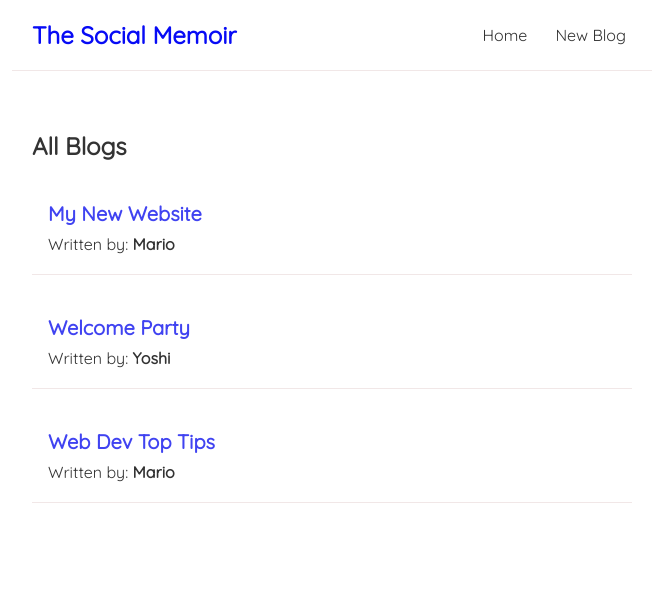
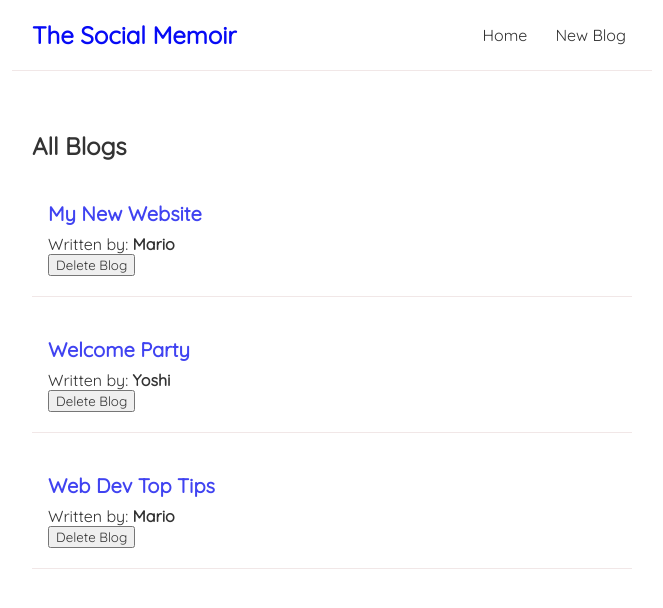
Before and after one commit to Mubarak1A/The-Discuss-Hub, a React (Vite) app: page / in a window 1280 px wide. Shown: the top 608 px of the page, without its empty margins (308-971 px from the left). Built offline with nearby package versions, Linux system fonts and the light colour scheme.

Commit message:
create a database file in json format

```diff
--- /dev/null
+++ b/data/db.json
@@ -0,0 +1,16 @@
+{
+    "blogs": [
+        {
+            "title": "My New Website",
+            "body": "Why do we use it?\nIt is a long established that the reader will be distracted.",
+            "author": "Mario",
+            "id": 1
+        },
+        {
+            "title": "Welcome Party",
+            "body": "Why do we use it?\nIt is a long established that the reader will be distracted.",
+            "author": "Yoshi",
+            "id": 2
+        }
+    ]
+}
--- a/src/Home.jsx
+++ b/src/Home.jsx
@@ -8,8 +8,13 @@
         { title: "Web Dev Top Tips", body: "lorem ipsum...", author: "Mario", id: 3 }
     ]);
 
+    const handleDelete =  (id) => {
+        const newBlogs = blogs.filter((blog) => blog.id !== id );
+        setBlogs(newBlogs);
+    }
+
     return (
-        <BlogList blogs={blogs} title={"All Blogs"} />
+        <BlogList blogs={blogs} title={"All Blogs"} handleDelete={handleDelete}/>
      );
 }
 
--- a/src/components/BlogList.jsx
+++ b/src/components/BlogList.jsx
@@ -1,4 +1,4 @@
-const BlogList = ({ blogs, title }) => {
+const BlogList = ({ blogs, title, handleDelete }) => {
     return (
         <div className="home">
             <h2>{ title }</h2>
@@ -6,6 +6,7 @@
                 <div className="blog-preview" key={blog.id}>
                     <h2>{  blog.title }</h2>
                     <p>Written by: <strong>{ blog.author }</strong></p>
+                    <button onClick={() => handleDelete(blog.id)}>Delete Blog</button>
                 </div>
             ))}
         </div>
```
